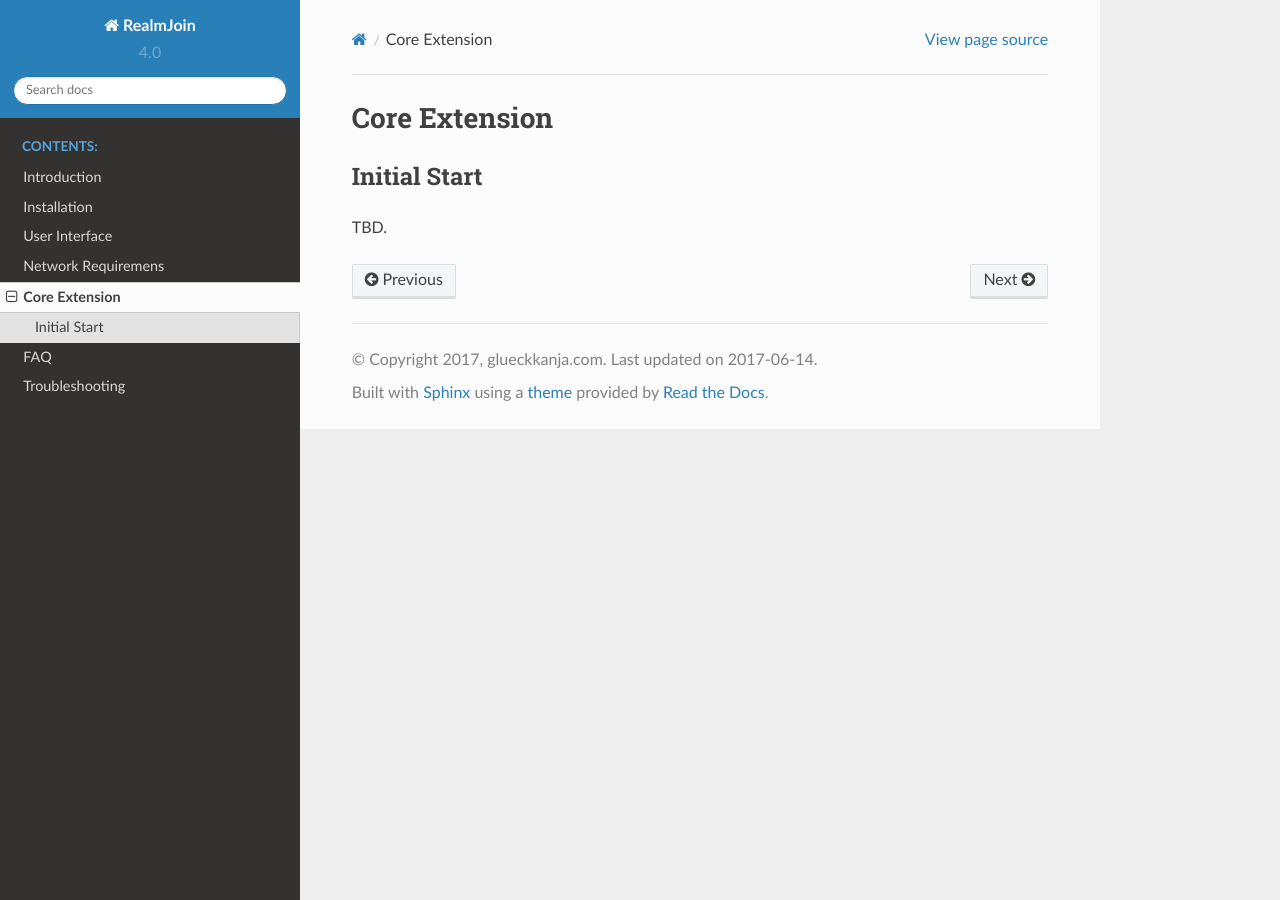
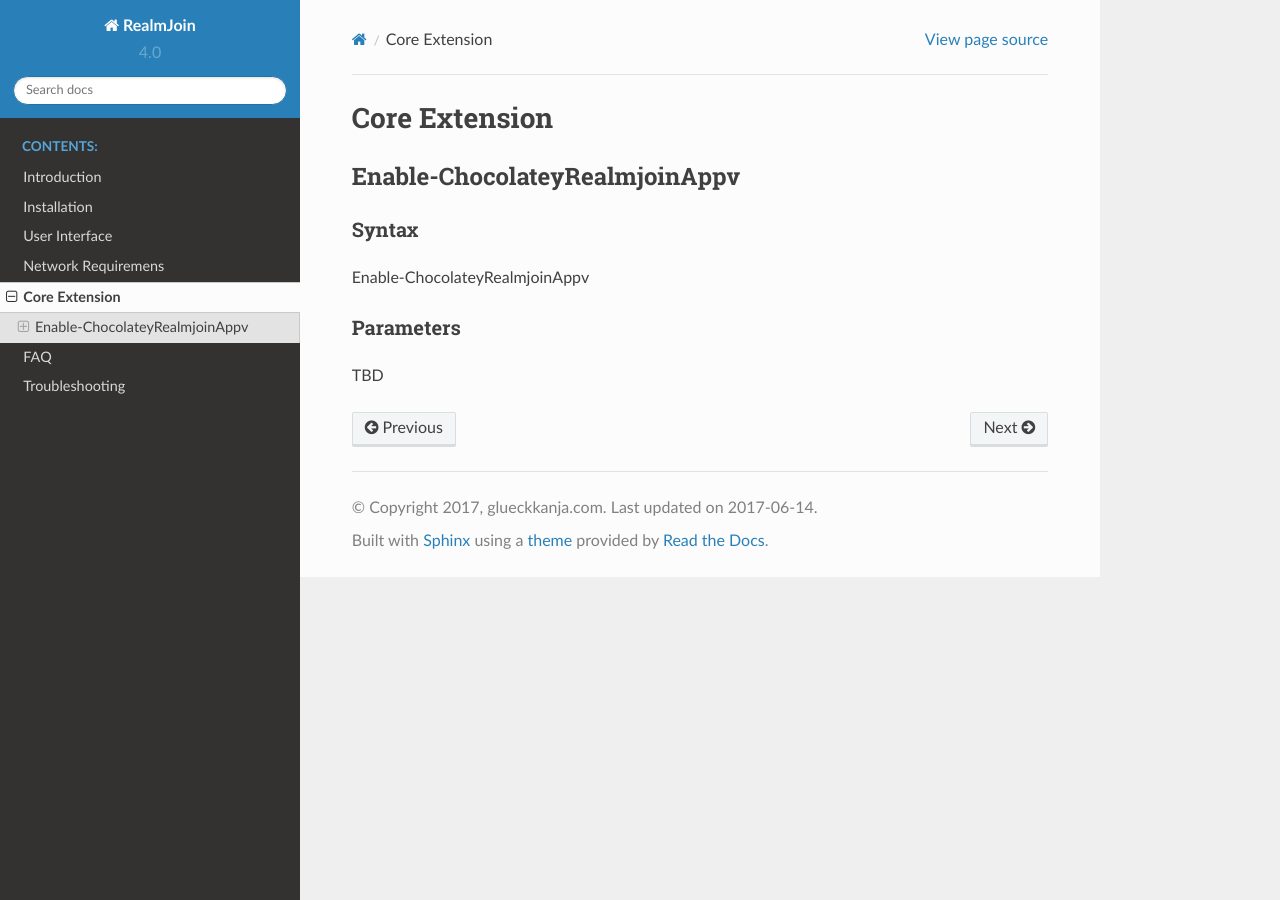
Before and after one commit to bb-froggy/realmjoin-docs, a Sphinx documentation site: the page built from docs/core-extension.md, in a window 1280 px wide. Built offline with Sphinx 7.4.7 and the Read the Docs theme 2.0.0, drawn with Linux system fonts in a browser that asks for light colours.

Commit message:
check rtd

```diff
--- a/docs/core-extension.md
+++ b/docs/core-extension.md
@@ -1,5 +1,9 @@
 # Core Extension
 
-## Initial Start
+## Enable-ChocolateyRealmjoinAppv
 
-TBD.
+### Syntax
+Enable-ChocolateyRealmjoinAppv
+
+### Parameters
+TBD
```
